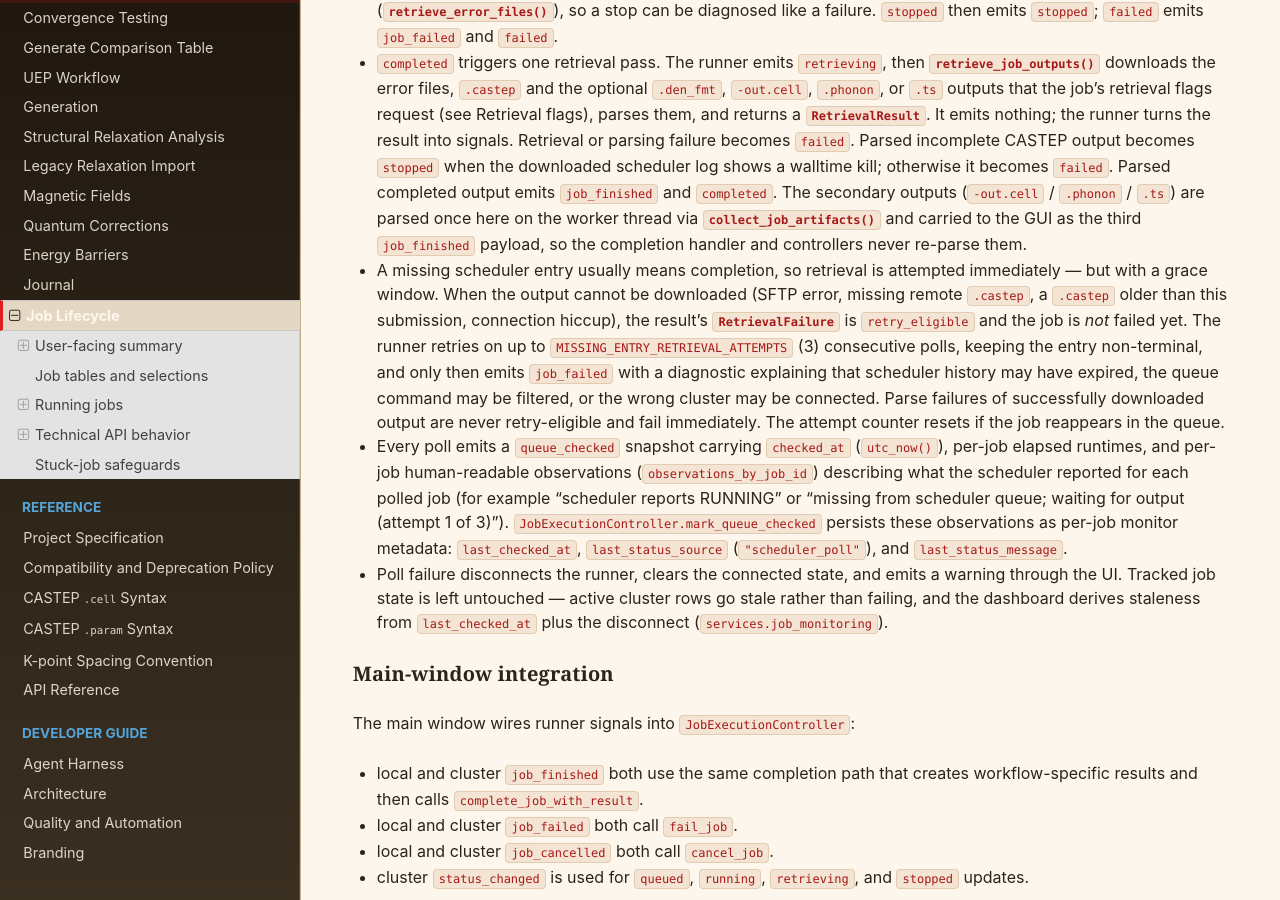
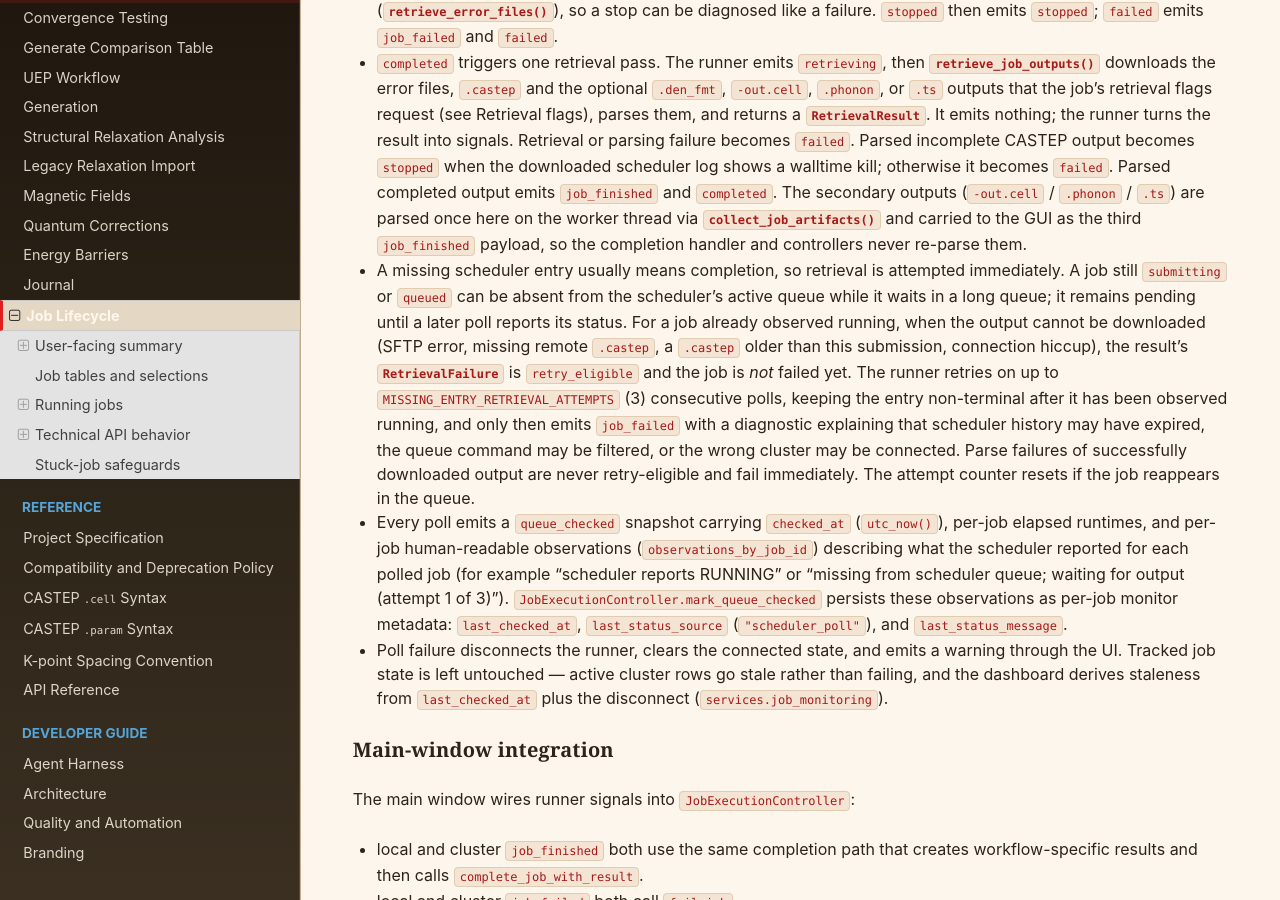
Before and after one commit to BenHuddart/mufinder, a Sphinx documentation site: the page built from docs/job_lifecycle.rst, in a window 1280 px wide and 900 px high, scrolled down 18671 px. Built offline with Sphinx 7.4.7 and the Read the Docs theme 3.1.0, drawn with Linux system fonts in a browser that asks for light colours.

Commit message:
fix: keep long queued SLURM jobs pending

```diff
--- a/docs/job_lifecycle.rst
+++ b/docs/job_lifecycle.rst
@@ -1061,17 +1061,21 @@ During polling:
   the GUI as the third ``job_finished`` payload, so the completion handler and
   controllers never re-parse them.
 - A missing scheduler entry usually means completion, so retrieval is
-  attempted immediately — but with a grace window. When the output cannot be
+  attempted immediately. A job still ``submitting`` or ``queued`` can be absent
+  from the scheduler's active queue while it waits in a long queue; it remains
+  pending until a later poll reports its status. For a job already observed
+  running, when the output cannot be
   downloaded (SFTP error, missing remote ``.castep``, a ``.castep`` older than
   this submission, connection hiccup), the result's
   :class:`~mufinder.services.cluster_retrieval.RetrievalFailure` is
   ``retry_eligible`` and the job is *not* failed yet. The runner retries on up
   to ``MISSING_ENTRY_RETRIEVAL_ATTEMPTS`` (3) consecutive polls, keeping the
-  entry non-terminal, and only then emits ``job_failed`` with a diagnostic
-  explaining that scheduler history may have expired, the queue command may be
-  filtered, or the wrong cluster may be connected. Parse failures of
-  successfully downloaded output are never retry-eligible and fail
-  immediately. The attempt counter resets if the job reappears in the queue.
+  entry non-terminal after it has been observed running, and only then emits
+  ``job_failed`` with a diagnostic explaining that scheduler history may have
+  expired, the queue command may be filtered, or the wrong cluster may be
+  connected. Parse failures of successfully downloaded output are never
+  retry-eligible and fail immediately. The attempt counter resets if the job
+  reappears in the queue.
 - Every poll emits a ``queue_checked`` snapshot carrying ``checked_at``
   (``utc_now()``), per-job elapsed runtimes, and per-job human-readable
   observations (``observations_by_job_id``) describing what the scheduler
```
Also changed, not shown: 1 other file.
